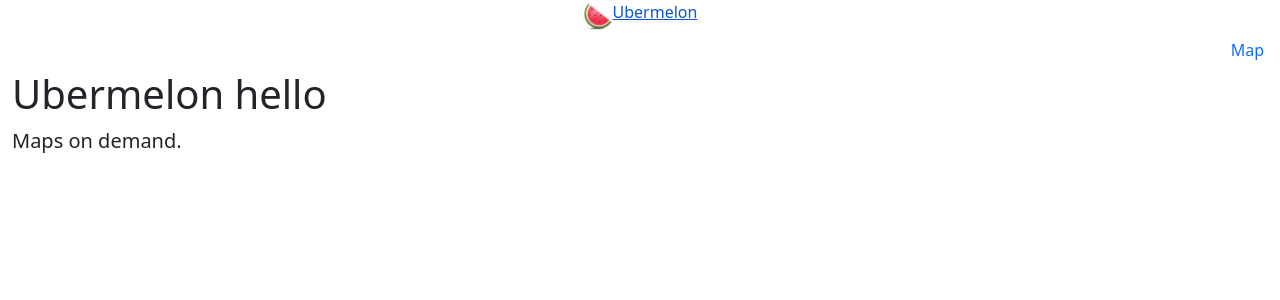
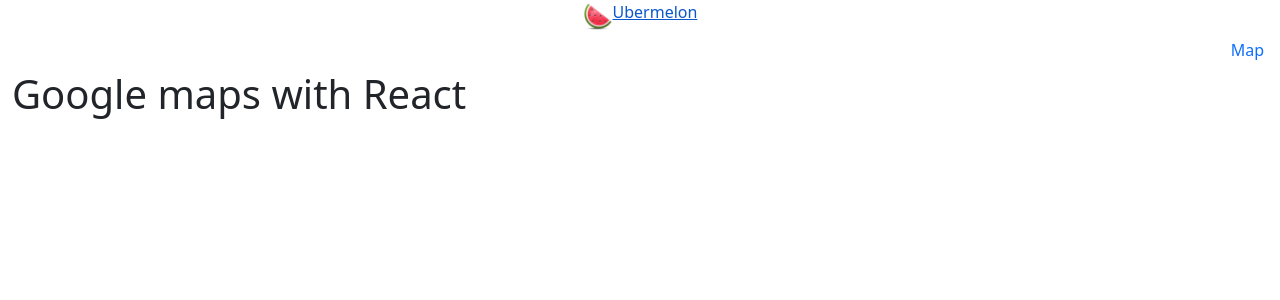
Before and after one commit to seemaullal/google-maps-react-example, a React app: page / in a window 1280 px wide. Shown: the top 300 px of the page. Built offline with nearby package versions, Linux system fonts and the light colour scheme.

Commit message:
combine duplicate keys in webpack config

```diff
--- a/src/Homepage.jsx
+++ b/src/Homepage.jsx
@@ -4,8 +4,7 @@ export default function Homepage() {
   return (
     <div id="home-banner" className="row">
       <div className="col">
-        <h1>Ubermelon hello</h1>
-        <p className="lead">Maps on demand.</p>
+        <h1>Google maps with React</h1>
       </div>
     </div>
   );
--- a/webpack.config.js
+++ b/webpack.config.js
@@ -5,7 +5,10 @@ module.exports = {
   entry: path.join(__dirname, "src", "index.jsx"),
   output: { path: path.join(__dirname, "build"), filename: "index.bundle.js" },
   mode: process.env.NODE_ENV || "development",
-  resolve: { modules: [path.resolve(__dirname, "src"), "node_modules"] },
+  resolve: {
+    modules: [path.resolve(__dirname, "src"), "node_modules"],
+    extensions: [".js", ".jsx"],
+  },
   devServer: {
     static: path.join(__dirname, "src"),
     proxy: {
@@ -34,7 +37,4 @@ module.exports = {
       template: path.join(__dirname, "src", "index.html"),
     }),
   ],
-  resolve: {
-    extensions: [".js", ".jsx"],
-  },
 };
```
